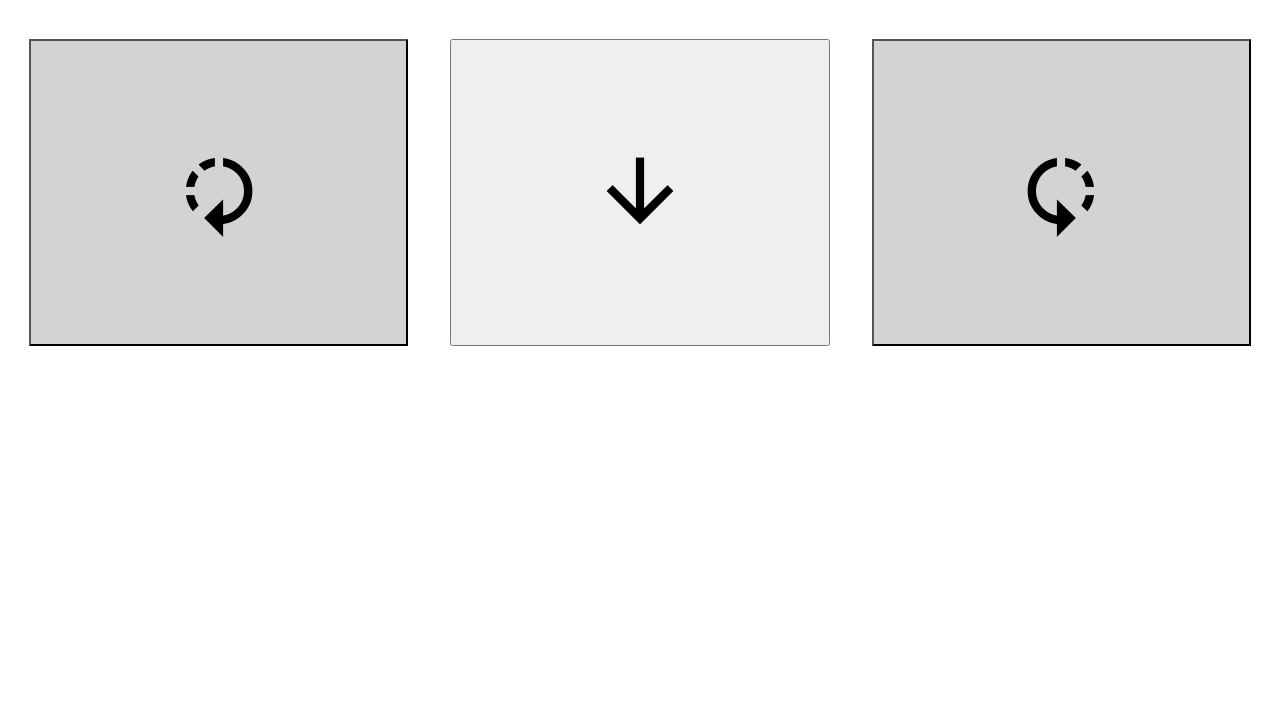
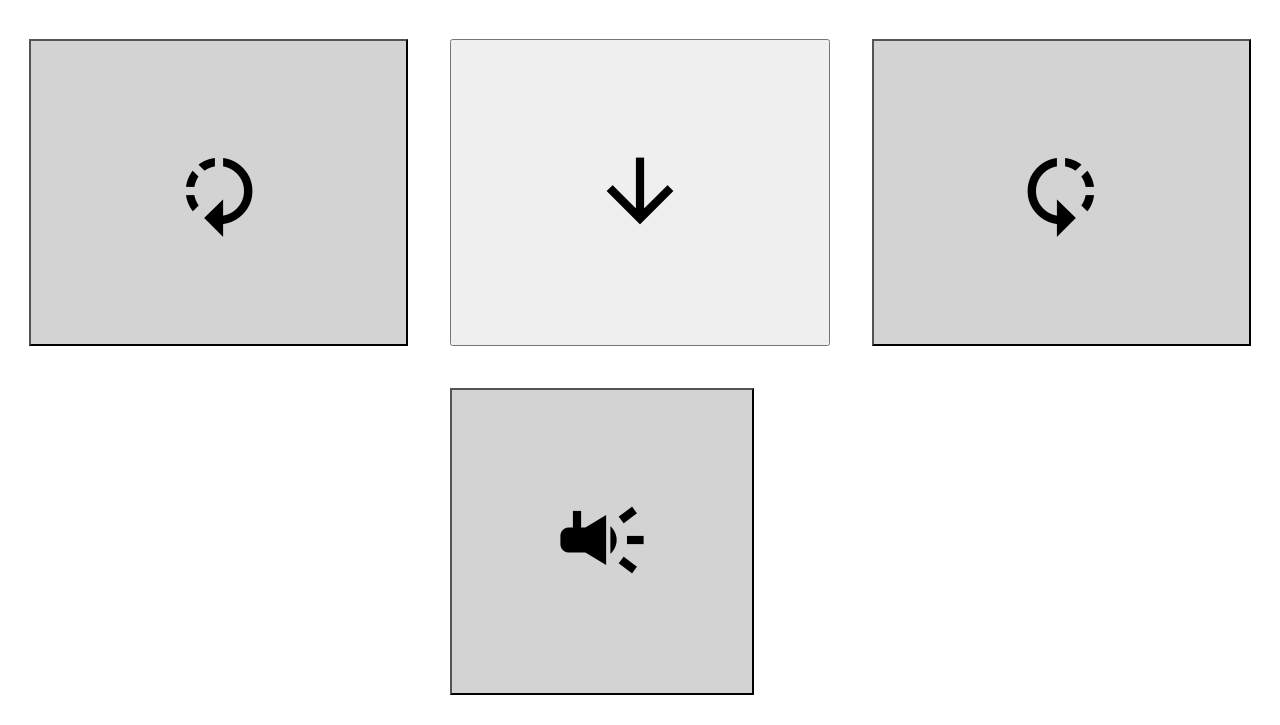
Before and after one commit to dozken/esp32car30y, a plain HTML site: page misc/index.html in a window 1280 px wide. Shown: the part 688-1413 px from the top of the page. Before the commit the page ends 1063 px from the top, so only its background shows below. Drawn offline with Linux system fonts and the light colour scheme.

Commit message:
adding sound btn

```diff
--- a/misc/index.html
+++ b/misc/index.html
@@ -71,6 +71,15 @@
     <button class="control extra" onclick="actionRequest('backward_right')">
         <i class="material-icons mirror">rotate_right</i>
     </button>
+
+
+    <div></div>
+    <div>
+        <button class="control extra" onclick="actionRequest('sound')">
+            <i class="material-icons mirror">campaign</i>
+        </button>
+    </div>
+    <div></div>
 </div>
 
 <script>
```
